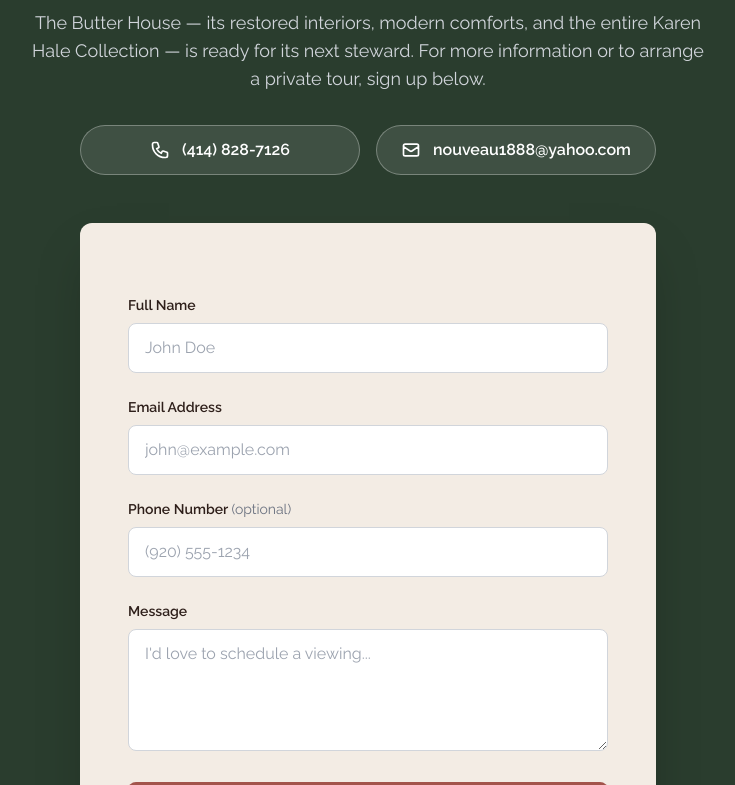
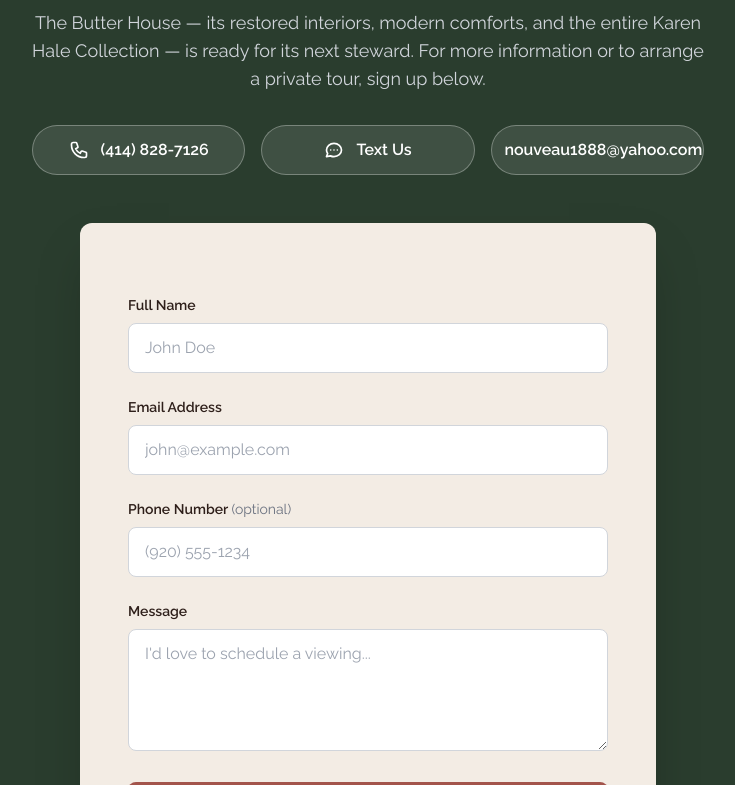
Before and after one commit to neonfuz/victorian-estate-site, a website: page index.html in a window 1280 px wide. Shown: the part 11215-12000 px from the top of the page, without its empty margins (272-1007 px from the left). Drawn offline with nearby package versions, Linux system fonts and the light colour scheme; a web font is replaced by a local one.

Commit message:
add text us button with sms link and pre-filled message

```diff
--- a/index.html
+++ b/index.html
@@ -718,10 +718,14 @@
             <p class="text-gray-300 text-lg mb-8 max-w-2xl mx-auto">The Butter House — its restored interiors, modern comforts, and the entire Karen Hale Collection — is ready for its next steward. For more information or to arrange a private tour, sign up below.</p>
 
             <!-- Direct Contact Options -->
-            <div class="grid grid-cols-1 md:grid-cols-2 gap-4 max-w-xl mx-auto mb-12">
+            <div class="grid grid-cols-1 md:grid-cols-3 gap-4 max-w-2xl mx-auto mb-12">
                 <a href="tel:+14148287126" class="flex items-center justify-center gap-3 bg-white/10 hover:bg-victorian-gold hover:text-victorian-wood border border-white/30 rounded-full py-3 px-6 transition duration-300">
                     <svg xmlns="http://www.w3.org/2000/svg" class="h-5 w-5" fill="none" viewBox="0 0 24 24" stroke="currentColor"><path stroke-linecap="round" stroke-linejoin="round" stroke-width="2" d="M3 5a2 2 0 012-2h3.28a1 1 0 01.948.684l1.498 4.493a1 1 0 01-.502 1.21l-2.257 1.13a11.042 11.042 0 005.516 5.516l1.13-2.257a1 1 0 011.21-.502l4.493 1.498a1 1 0 01.684.949V19a2 2 0 01-2 2h-1C9.716 21 3 14.284 3 6V5z"/></svg>
                     <span class="font-semibold">(414) 828-7126</span>
+                </a>
+                <a href="sms:+14148287126?&amp;body=Hi%2C%20I%27m%20interested%20in%20the%20Butter%20House%20and%20would%20like%20to%20schedule%20a%20tour." class="flex items-center justify-center gap-3 bg-white/10 hover:bg-victorian-gold hover:text-victorian-wood border border-white/30 rounded-full py-3 px-6 transition duration-300">
+                    <svg xmlns="http://www.w3.org/2000/svg" class="h-5 w-5" fill="none" viewBox="0 0 24 24" stroke="currentColor"><path stroke-linecap="round" stroke-linejoin="round" stroke-width="2" d="M8 12h.01M12 12h.01M16 12h.01M21 12c0 4.418-4.03 8-9 8a9.863 9.863 0 01-4.255-.949L3 20l1.395-3.72C3.512 15.042 3 13.574 3 12c0-4.418 4.03-8 9-8s9 3.582 9 8z"/></svg>
+                    <span class="font-semibold">Text Us</span>
                 </a>
                 <a href="mailto:nouveau1888@yahoo.com" class="flex items-center justify-center gap-3 bg-white/10 hover:bg-victorian-gold hover:text-victorian-wood border border-white/30 rounded-full py-3 px-6 transition duration-300">
                     <svg xmlns="http://www.w3.org/2000/svg" class="h-5 w-5" fill="none" viewBox="0 0 24 24" stroke="currentColor"><path stroke-linecap="round" stroke-linejoin="round" stroke-width="2" d="M3 8l7.89 5.26a2 2 0 002.22 0L21 8M5 19h14a2 2 0 002-2V7a2 2 0 00-2-2H5a2 2 0 00-2 2v10a2 2 0 002 2z"/></svg>
```
